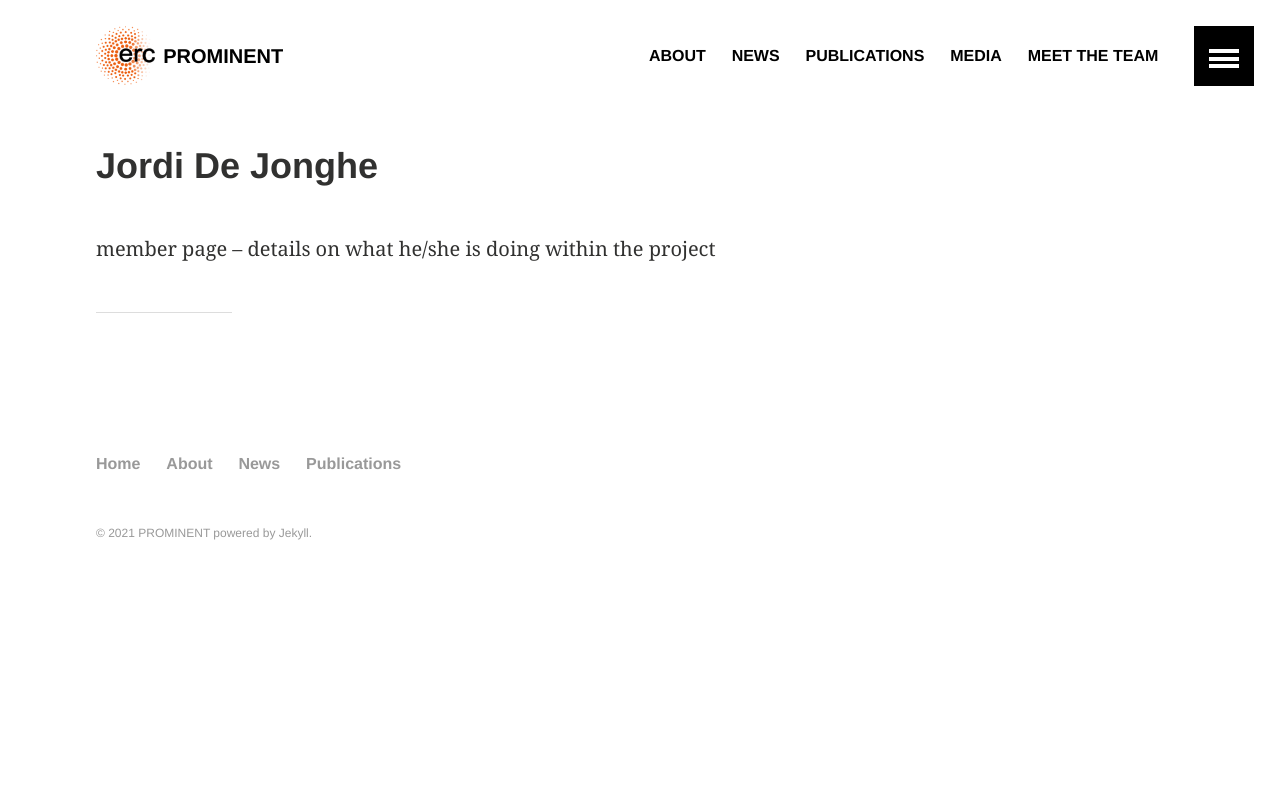
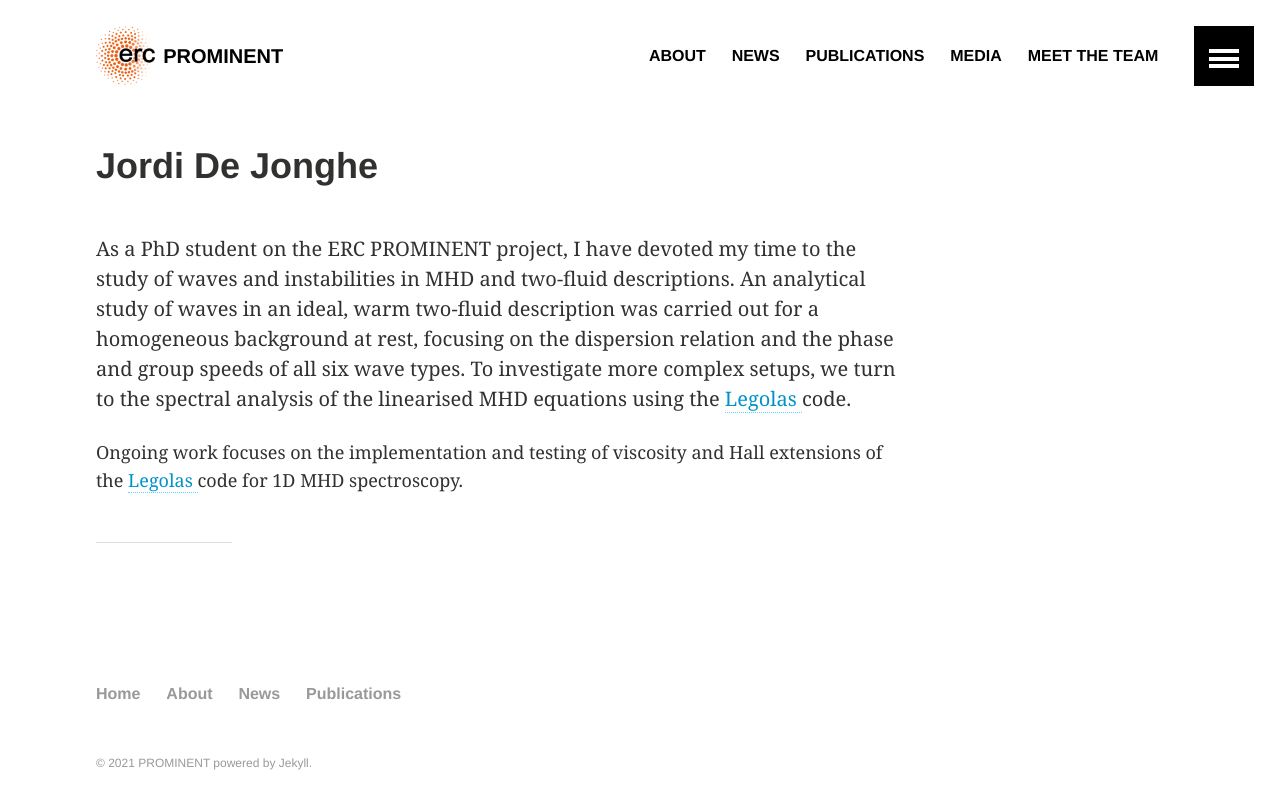
Before and after one commit to erc-prominent/erc-prominent.github.io, a Jekyll site: the page built from team/jordidejonghe.md, in a window 1280 px wide. Shown: the top 809 px of the page. Built offline with Jekyll 4.4.1, drawn with Linux system fonts in a browser that asks for light colours.

Commit message:
short bio Jordi

```diff
--- a/team/jordidejonghe.md
+++ b/team/jordidejonghe.md
@@ -4,4 +4,14 @@ title: "Jordi De Jonghe"
 share: false
 ---
 
-member page -- details on what he/she is doing within the project
+As a PhD student on the ERC PROMINENT project, I have devoted my time to the study of waves and instabilities in MHD and two-fluid descriptions. An analytical study of waves in an ideal, warm two-fluid description was carried out for a homogeneous background at rest, focusing on the dispersion relation and the phase and group speeds of all six wave types. To investigate more complex setups, we turn to the spectral analysis of the linearised MHD equations using the
+<a href="https://github.com/n-claes/legolas">
+  Legolas
+</a>
+code.
+
+Ongoing work focuses on the implementation and testing of viscosity and Hall extensions of the
+<a href="https://github.com/n-claes/legolas">
+  Legolas
+</a>
+code for 1D MHD spectroscopy.
```
Also changed, not shown: team/index.md (+7 -1 lines).
